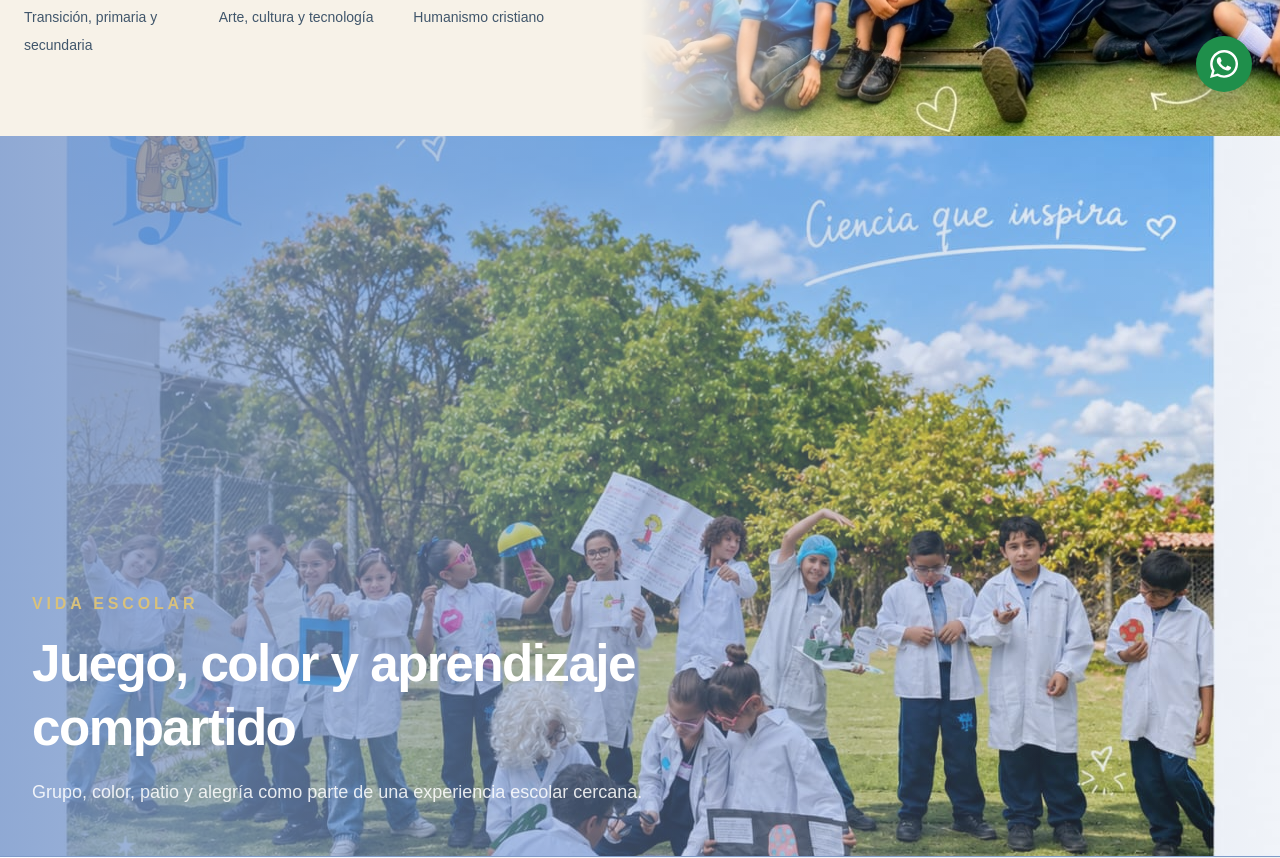
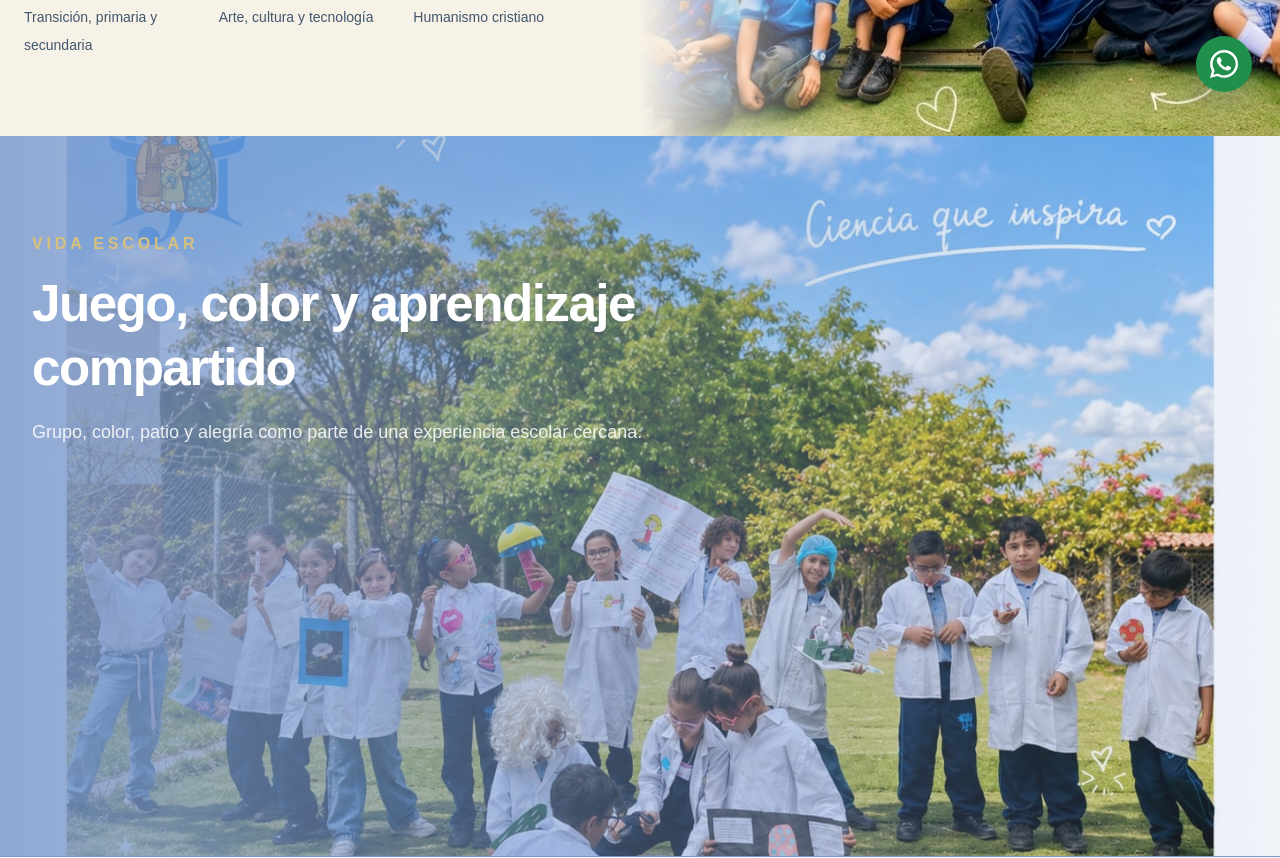
Before and after one commit to moralesandersonr-dev/fundacion-sagrada-familia, a Next.js app: page / in a window 1280 px wide. Shown: the part 680-1538 px from the top of the page. Built offline with nearby package versions, Linux system fonts and the light colour scheme; no server answers; a web font is replaced by a local one.

Commit message:
Update PhotoBanner.tsx

```diff
--- a/app/components/PhotoBanner.tsx
+++ b/app/components/PhotoBanner.tsx
@@ -14,7 +14,7 @@ type PhotoBannerProps = {
 export default function PhotoBanner({
   alt,
   kicker,
-  objectPosition = "object-center",
+  objectPosition = "object-[50%_10%]",
   src,
   text,
   title,
@@ -45,7 +45,7 @@ export default function PhotoBanner({
         }
       />
       <div
-        className={`relative mx-auto flex min-h-[420px] max-w-7xl items-end px-5 py-7 md:px-8 md:py-12 ${
+        className={`relative mx-auto flex min-h-[420px] max-w-7xl items-start px-5 pt-16 pb-8 md:px-8 md:pt-24 md:pb-12 ${
           isFeatured ? "md:min-h-[820px]" : "md:min-h-[720px]"
         }`}
       >
```
